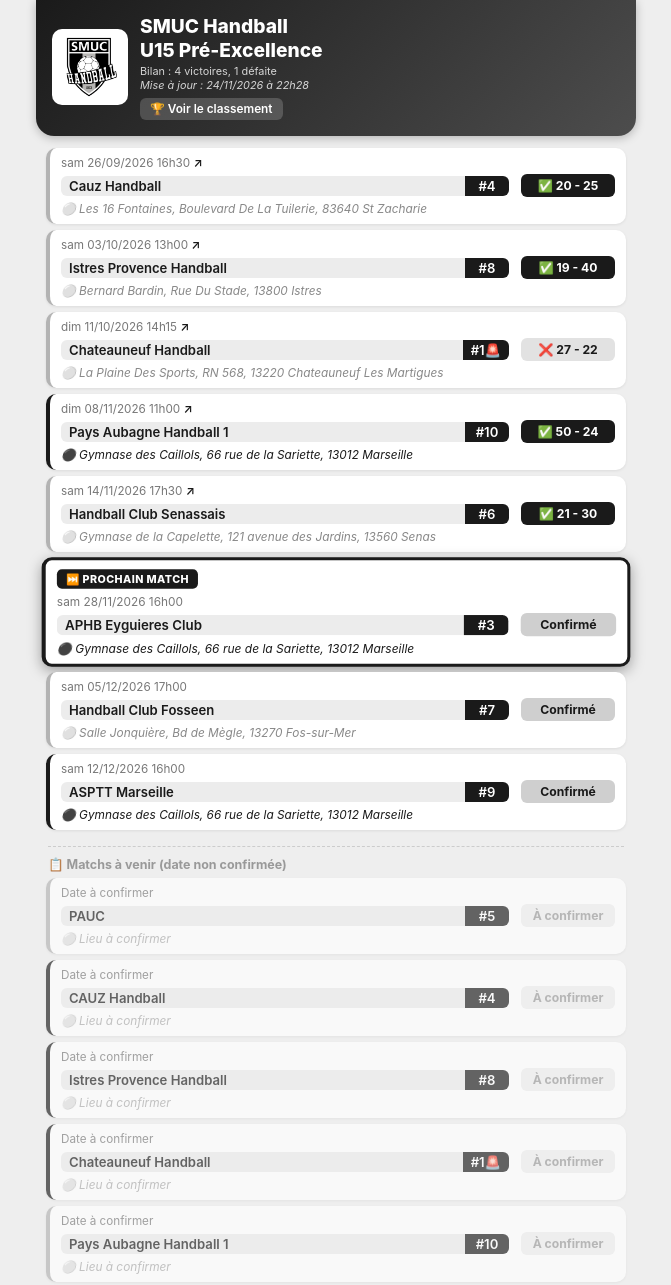
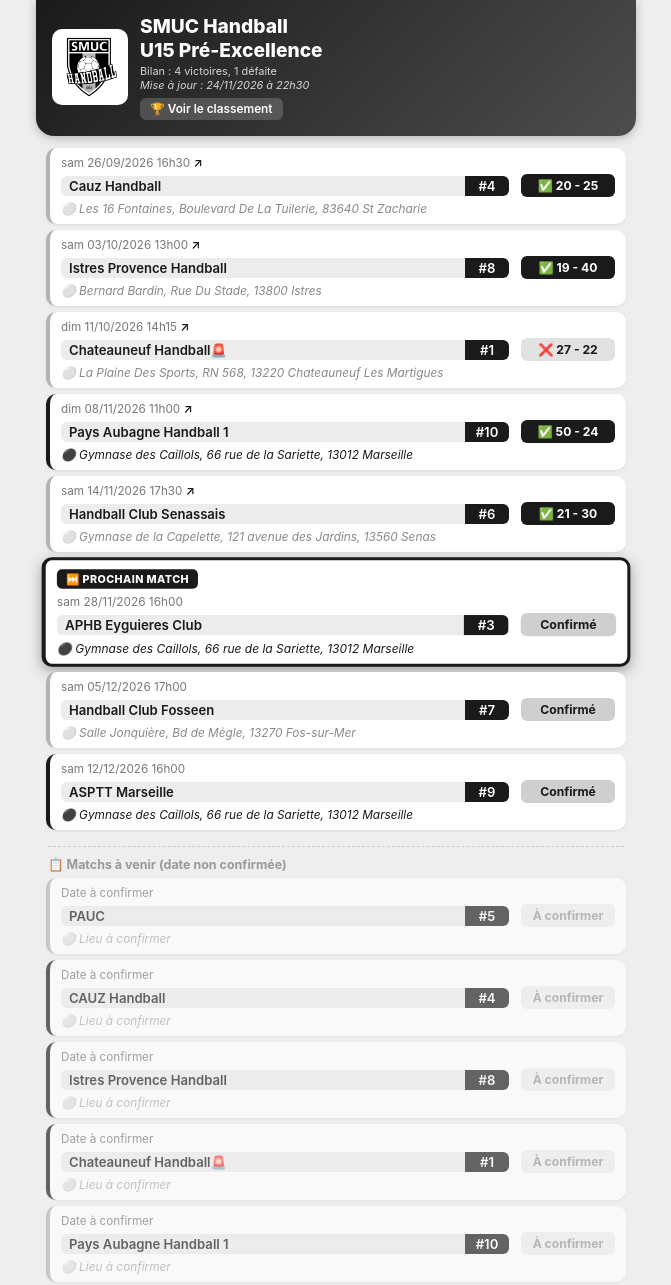
Before and after one commit to smuc-handball-u15/u15-pre-excellence, a plain HTML site: page index.html in a window 1280 px wide. Shown: the top 1285 px of the page, without its empty margins (304-975 px from the left). Drawn offline with Linux system fonts and the light colour scheme.

Commit message:
Move gyrophare picto to end of club name, not rank badge

```diff
--- a/index.html
+++ b/index.html
@@ -60,7 +60,7 @@ footer a { color:#999; }
   <img src="logo.jpg" alt="Logo SMUC Handball">
   <div class="hero-text">
     <h1>SMUC Handball<br>U15 Pré-Excellence</h1>
-    <div class="updated">Bilan : 4 victoires, 1 défaite<br><em>Mise à jour : 24/11/2026 à 22h28</em></div>
+    <div class="updated">Bilan : 4 victoires, 1 défaite<br><em>Mise à jour : 24/11/2026 à 22h30</em></div>
     <div class="herolinks"><a href="#classement">🏆 Voir le classement</a></div>
   </div>
 </div>
@@ -93,7 +93,7 @@ footer a { color:#999; }
     <span class="meta">dim 11/10/2026 14h15 <a href="https://www.ffhandball.fr/competitions/saison-2026-2027-22/departemental/u15-masculins-departementale-32727/poule-196328/rencontre-2719559/" target="_blank" class="fflink">↗</a></span>
   </div>
   <div class="row-top">
-    <span class="advbadge"><span class="advname">Chateauneuf Handball</span><span class="advrank">#1🚨</span></span>
+    <span class="advbadge"><span class="advname">Chateauneuf Handball🚨</span><span class="advrank">#1</span></span>
     <span class="pill score loss"><span>❌ </span><span>27 - </span><span>22</span></span>
   </div>
   <div class="venue exterieur">⚪ La Plaine Des Sports, RN 568, 13220 Chateauneuf Les Martigues</div>
@@ -194,7 +194,7 @@ footer a { color:#999; }
     <span class="meta">Date à confirmer</span>
   </div>
   <div class="row-top">
-    <span class="advbadge"><span class="advname">Chateauneuf Handball</span><span class="advrank">#1🚨</span></span>
+    <span class="advbadge"><span class="advname">Chateauneuf Handball🚨</span><span class="advrank">#1</span></span>
     <span class="pill statut aconfirmer">À confirmer</span>
   </div>
   <div class="venue aconfirmer">⚪ Lieu à confirmer</div>
```
